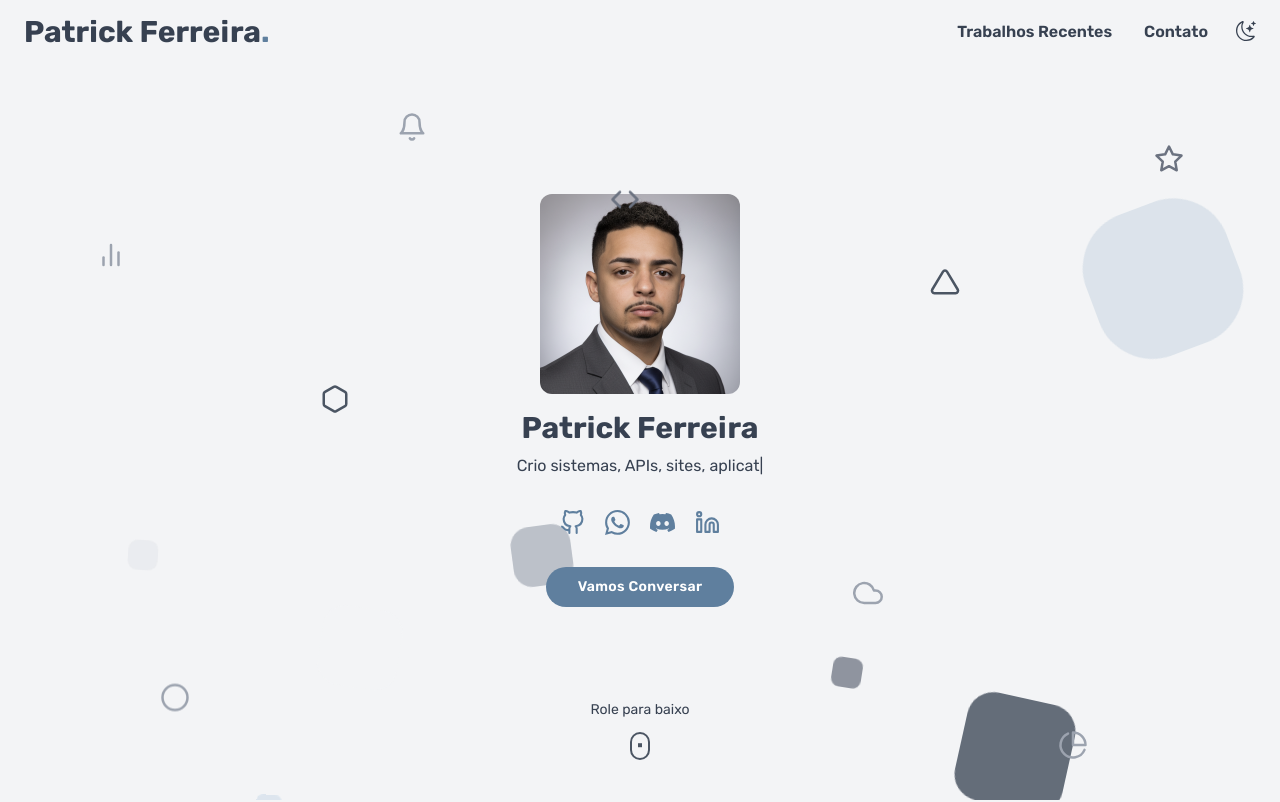
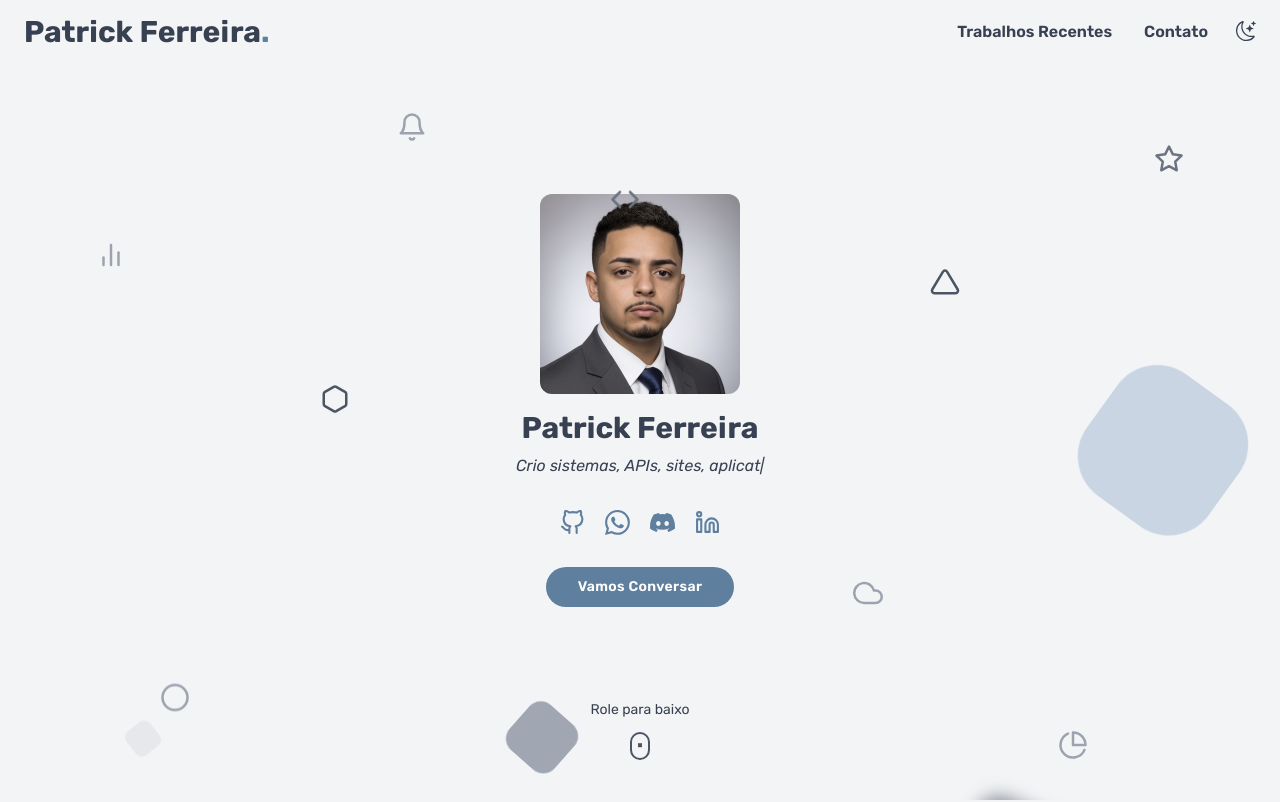
Before and after one commit to patrickkdev/Portfolio-Website, a Next.js app: page / in a window 1280 px wide. Shown: the top 802 px of the page. Built offline with nearby package versions, Linux system fonts and the light colour scheme.

Commit message:
update HeroSection with centered text and modified ReactTyped strings, adjust hero height to h-dvh, and modify animation settings in HeroBackground

```diff
--- a/src/components/partials/HeroSection.tsx
+++ b/src/components/partials/HeroSection.tsx
@@ -24,18 +24,15 @@ const HeroSection = () => {
               height: 'auto'
             }} />
         </div>
-        <h1 className="mt-4 text-3xl font-bold ">Patrick Ferreira</h1>
-        <div className="mt-2 flex gap-1">
+        <h1 className="mt-4 text-3xl font-bold text-center">Patrick Ferreira</h1>
+        <div className="mt-2 flex gap-1 text-center italic">
           {' '}
           <ReactTyped
             strings={[
               'Desenvolvedor Full-Stack',
               'Crio sistemas, APIs, sites, aplicativos e automações',
               'Usando Golang, JS/TS, HTML, CSS, Node e React',
-              'Escrevo código limpo, bem estruturado e fácil de manter',
-              'Integro sistemas com APIs de pagamento, IA e outras soluções',
-              'Configuro e mantenho servidores, DNS e deploys automatizados',
-              'Crio automações para agilizar processos e reduzir erros',
+              'Conecto sistemas com APIs de pagamento, IA e outros',
             ]}
             typeSpeed={60}
             backSpeed={30}
--- a/src/styles/app.scss
+++ b/src/styles/app.scss
@@ -14,8 +14,7 @@ body {
 }
 
 .hero {
-  @apply h-screen;
-  // min-height: 768px;
+  @apply h-dvh;
 }
 
 .container {
--- a/src/styles/modules/HeroBackground.module.scss
+++ b/src/styles/modules/HeroBackground.module.scss
@@ -14,7 +14,7 @@
   list-style: none;
   width: 20px;
   height: 20px;
-  animation: animate 25s linear infinite;
+  animation: animate 25s ease-in infinite;
   bottom: -150px;
 }
 
@@ -96,13 +96,20 @@
 @keyframes animate {
   0% {
     transform: translateY(0) rotate(0deg);
+    opacity: 0.5;
+    border-radius: 20%;
+    filter: blur(15px);
+  }
+
+  25% {
     opacity: 1;
-    border-radius: 20%;
+    filter: blur(0px);
   }
 
   100% {
     transform: translateY(-1000px) rotate(720deg);
     opacity: 0;
     border-radius: 50%;
+    filter: blur(0px);
   }
 }
```
